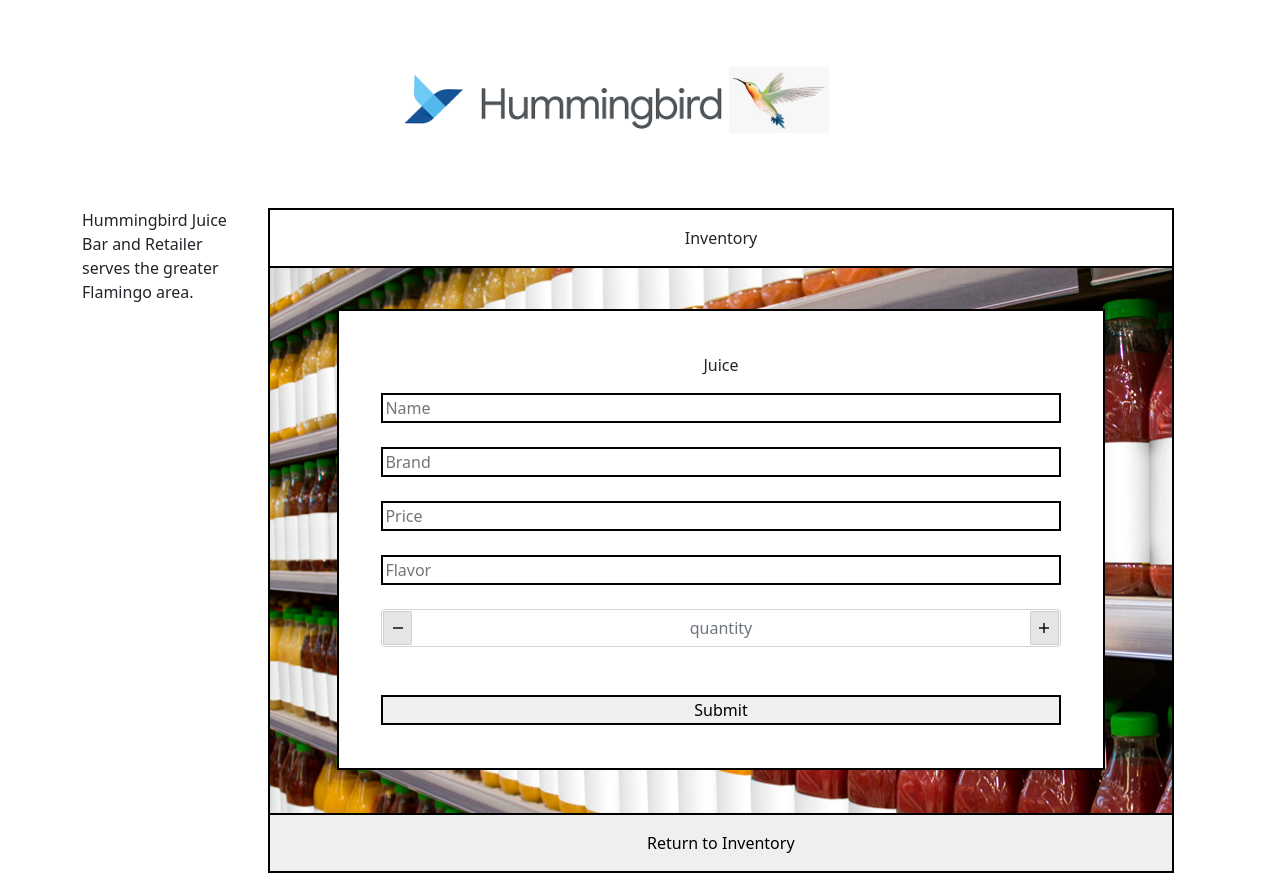
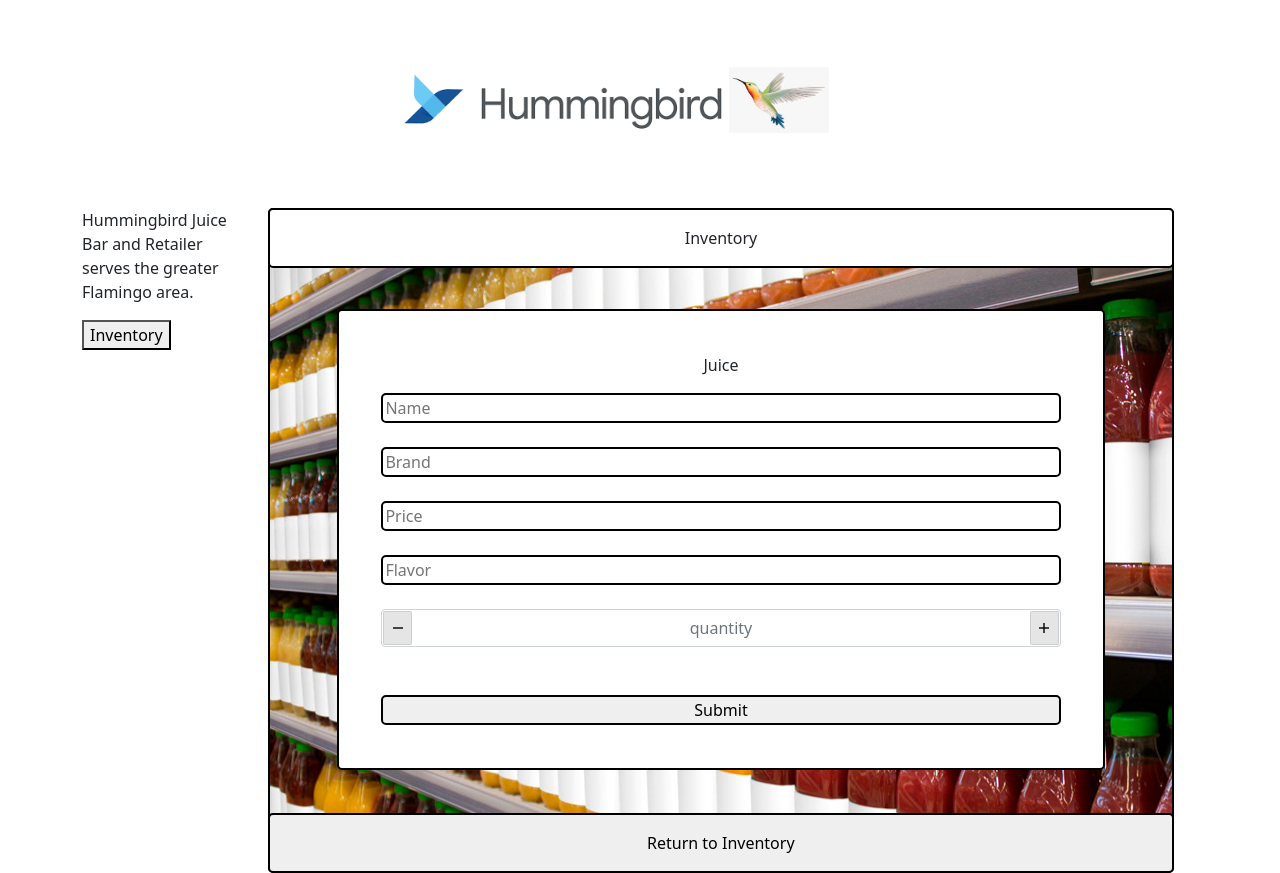
Before and after one commit to jbpawlik/juice-bar, a React (Create React App) app: page / in a window 1280 px wide. Both pictures are taken after a click on the button "New Juice". Built offline with nearby package versions, Linux system fonts and the light colour scheme.

Commit message:
WIP: add sidebar link

```diff
--- a/package.json
+++ b/package.json
@@ -10,7 +10,9 @@
     "react-bootstrap": "^1.6.3",
     "react-dom": "^17.0.2",
     "react-numeric-input": "^2.2.3",
+    "react-router-dom": "^5.3.0",
     "react-scripts": "4.0.3",
+    "styled-components": "^5.3.1",
     "web-vitals": "^1.0.1"
   },
   "scripts": {
--- a/src/components/Inventory.js
+++ b/src/components/Inventory.js
@@ -9,7 +9,7 @@ function Inventory(props) {
       <Container>
         <Row style={{height: '20%', padding: '1em' }}>
           {props.inventory.map((juice) =>
-          <Col sm='3' style={{padding: '1em', minHeight: '100%', backgroundColor: 'white', border: "solid 2px black", textAlign: 'center', margin: '4%',  justifyContent: 'space-evenly'}}>
+          <Col sm='3' style={{padding: '1em', minHeight: '100%', backgroundColor: 'white', border: "solid 2px black", borderRadius: '5px', textAlign: 'center', margin: '4%',  justifyContent: 'space-evenly'}}>
               <Juice
                 whenJuiceClicked = {props.onJuiceSelection}
                 name={juice.name}
@@ -22,7 +22,7 @@ function Inventory(props) {
               />
               </Col>
           )}
-          <br></br>
+          <br/>
         </Row>
       </Container>
     </React.Fragment>
--- a/src/components/Juice.js
+++ b/src/components/Juice.js
@@ -17,12 +17,17 @@ function Juice(props) {
     <React.Fragment>
       <Container>
         <Card onClick = {() => props.whenJuiceClicked(props.id)}>
-          <div className="card-title"><strong>{props.name}</strong></div>
-          <div className="card-text">{props.brand} brand
-          <br/>{props.flavor} flavor
-          <br/>${props.price} per liter
-          <br/>{props.quantity} liters
-          <br/><em>{quantityWarning}</em>
+          <div className="card-title" style={{border: '2px solid black', borderRadius: '5px'}}><strong>{props.name}</strong></div>
+          <div className="card-text">
+            {props.brand} brand
+            <br/>
+            {props.flavor} flavor
+            <br/>
+            ${props.price} per liter
+            <br/>
+            {props.quantity} liters
+            <br/>
+            <em>{quantityWarning}</em>
           </div>
         </Card>
       </Container>
--- a/src/components/JuiceControl.js
+++ b/src/components/JuiceControl.js
@@ -69,7 +69,6 @@ class JuiceControl extends React.Component {
 
 
 
-
   handleEditingJuiceInInventory = (juiceToEdit) => {
     const editedMasterInventory = this.state.masterInventory
       .filter(juice => juice.id !== this.state.selectedJuice.id)
@@ -116,10 +115,10 @@ class JuiceControl extends React.Component {
     }
     return (
       <React.Fragment>
-        <div style={{minHeight: "5em", maxHeight: '100em', width: "100%", border: 'solid 2px black', backgroundImage: `url(${'bottleshelf.jpg'})`}}>
-          <p style={{minHeight: '100%', backgroundColor: "white", textAlign: 'center', padding: '1em', border: 'solid 2px black', margin: '-2px'}}>Inventory</p>
+        <div style={{minHeight: "5em", maxHeight: '100em', width: "100%", border: 'solid 2px black', borderRadius: '5px', backgroundImage: `url(${'bottleshelf.jpg'})`}}>
+          <p style={{minHeight: '100%', backgroundColor: "white", textAlign: 'center', padding: '1em', border: 'solid 2px black', borderRadius: '5px', margin: '-2px'}}>Inventory</p>
           {currentlyVisibleState}
-          <button style={{padding: '1em', width: '100.4%', border: 'solid 2px black', marginLeft: '-2px', marginBottom: '-2px', marginRight: '-2px'}} onClick={this.handleClick}>{buttonText}</button>
+          <button style={{padding: '1em', width: '100.4%', border: 'solid 2px black', marginLeft: '-2px', borderRadius: '5px', marginBottom: '-2px', marginRight: '-2px'}} onClick={this.handleClick}>{buttonText}</button>
         </div>
       </React.Fragment>
     )
--- a/src/components/JuiceForm.js
+++ b/src/components/JuiceForm.js
@@ -8,28 +8,28 @@ function JuiceForm(props) {
     <React.Fragment>
       <Container>
         <div style={{padding: '5%', maxHeight: '100em', backgroundColor: 'white', margin:
-      '5%', border: "solid 2px black", display: 'block'}}>
+      '5%', border: "solid 2px black", borderRadius: '5px', display: 'block'}}>
           <form onSubmit={props.formSubmissionHandler}>
             <p style={{textAlign: 'center'}}>Juice</p>
-            <input style={{width: '100%', border: "solid 2px black"}}
+            <input style={{width: '100%', borderRadius: '5px', border: "solid 2px black"}}
               type='text'
               name='name'
               placeholder='Name'
               required />
               <br/><br/>
-            <input style={{width: '100%', border: "solid 2px black"}}
+            <input style={{width: '100%', borderRadius: '5px', border: "solid 2px black"}}
               type='text'
               name='brand'
               placeholder='Brand'
               required />
               <br/><br/>
-            <input style={{width: '100%', border: "solid 2px black"}}
+            <input style={{width: '100%', borderRadius: '5px', border: "solid 2px black"}}
             type='string'
             name='price'
             placeholder='Price'
             required />
             <br/><br/>
-            <input style={{width: '100%', border: "solid 2px black"}}
+            <input style={{width: '100%', borderRadius: '5px', border: "solid 2px black"}}
               type='text'
               name='flavor'
               placeholder='Flavor'
@@ -39,7 +39,7 @@ function JuiceForm(props) {
             <NumericInput mobile className='quantity form-control' name='quantity' min={ 0 }
       max={ 999 }  type='Number' placeholder="quantity" required/>
             <br/><br/>
-            <button style={{width: '100%', border: "solid 2px black"}} type='submit'>Submit</button>
+            <button style={{width: '100%', borderRadius: '5px', border: "solid 2px black"}} type='submit'>Submit</button>
           </form>
         </div>
       </Container>
--- a/src/components/JuiceInfo.js
+++ b/src/components/JuiceInfo.js
@@ -14,8 +14,8 @@ function JuiceInfo(props){
   }
   return (
     <React.Fragment>
-      <Container style={{padding:'5em', minHeight: '20em'}}>
-        <div style={{ border: 'solid 2px black', backgroundColor: 'white', textAlign: 'center', padding: '1em'}}>
+      <Container style={{padding:'5em', minHeight: '30em', display: 'flex', justifyContent: 'center', alignItems: 'center'}}>
+        <div style={{ border: 'solid 2px black', borderRadius: '5px', backgroundColor: 'white', textAlign: 'center', padding: '1em'}}>
           <strong>{juice.name}</strong>
           <br/>Brand: {juice.brand}
           <br/>Flavor: {juice.flavor}
--- a/src/components/Sidebar.js
+++ b/src/components/Sidebar.js
@@ -1,15 +1,42 @@
 import React from "react";
 import {Container} from "react-bootstrap";
+import Inventory from "./Inventory";
+import JuiceControl from "./JuiceControl";
 
-function Sidebar() {
+
+class Sidebar extends React.Component {
+  constructor(props) {
+    super(props);
+    this.state = {
+      formVisibleOnPage: false,
+    };
+  }
+  handleClick = () => {
+    this.setState(prevState => ({
+      formVisibleOnPage: !prevState.formVisibleOnPage, currentlyVisibleState:
+      null,
+      buttonText: "New Juice"
+    }));
+  }
+  render() {
+
+    let buttonText = null;
+
   return (
     <React.Fragment>
-      <div style={{maxHeight: '100em'}}>
-
+      <div style={{borderRadius: '5px', maxHeight: '100em'}}>
       <p style={{}}>Hummingbird Juice Bar and Retailer serves the greater Flamingo area.</p>
+      <button onClick={this.handleClick}>Inventory</button>
       </div>
     </React.Fragment>
   )
+  }
 }
 
+// currentlyVisibleState =
+// <Inventory
+// inventory={this.state.masterInventory}
+// onJuiceSelection={this.handleChangingSelectedJuice}
+// />;
+
 export default Sidebar;
```
Also changed, not shown: 2 other files (tests, documents, lock files or other folders).
